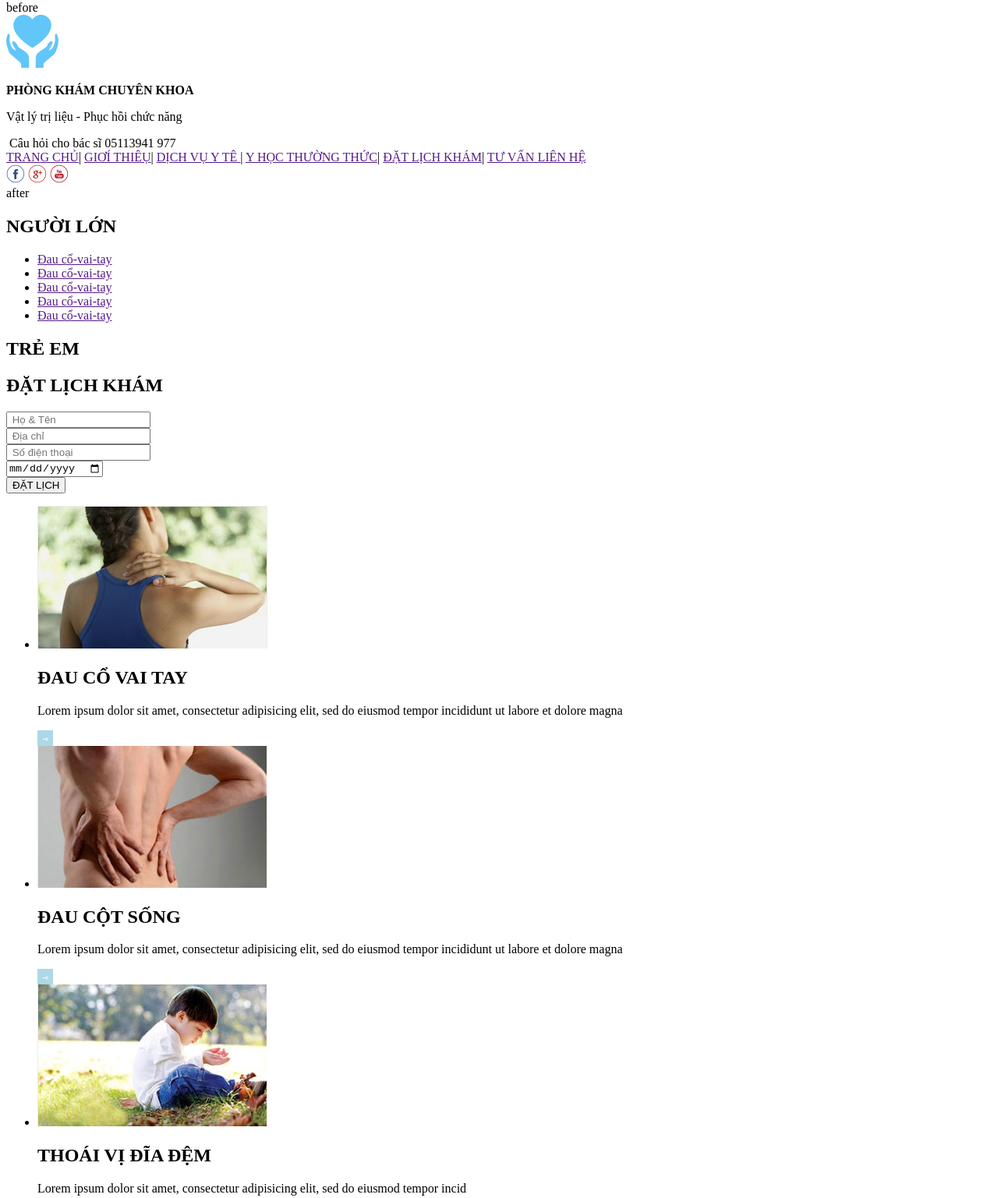
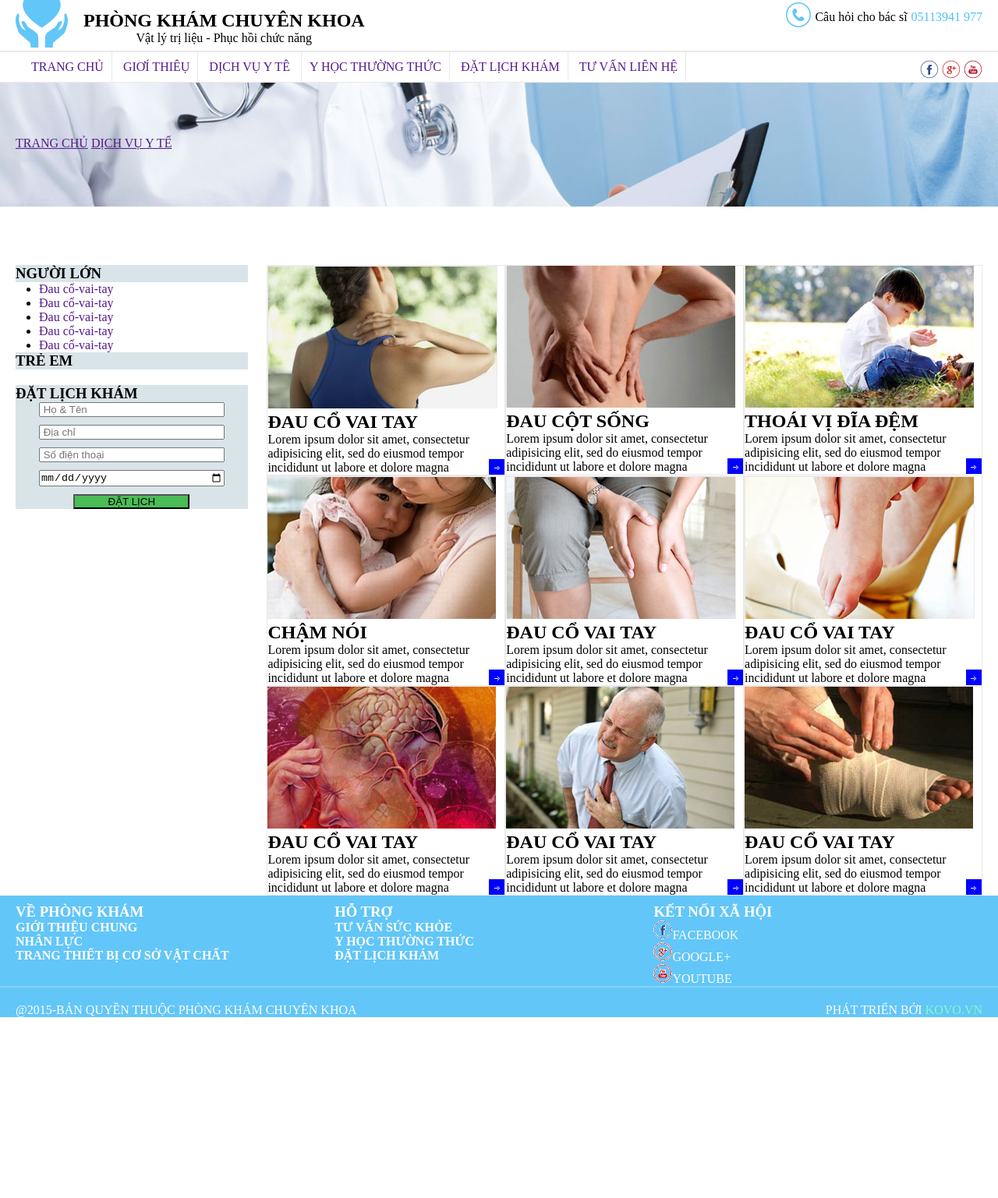
Before and after one commit to at-phuongdo/FE, a plain HTML site: page Project/template/index.html in a window 1280 px wide. Shown: the part 7-1544 px from the top of the page at 78% size. After the commit the page ends 1312 px from the top, so only its background shows below. Drawn offline with Linux system fonts and the light colour scheme.

Commit message:
Update style.css

```diff
--- a/Project/css/style.css
+++ b/Project/css/style.css
@@ -1,23 +1,185 @@
-/*.container{
+*{
+	box-sizing: border-box;
+	padding: 0;
+	margin: 0;
+}
+.clear-fix::after{
+	content: "";
+	display: table;
+	clear: both;
+
+}
+.container {
 	max-width: 1240px;
 	position: relative;
-	margin-left: auto;
-	margin-right: auto;
+	/*margin-left: auto;
+	margin-right: auto;*/
+	margin: 0 auto;
 }
 
-.banner{
+.top-left {
+	float: left;
+
+
+}
+
+.top-item {
+	float: left;
+	margin-left: 20px;
+	margin-top: 20px;
+	text-align: center;
+}
+
+.top-right {
+	width: auto;
+	float: right;
+}
+.top-right a {
+	float: left;
+	margin-top: 10px;
+}
+.top-right p {
+	float: left;
+	margin-left: 5px;
+	margin-top: 20px;
+}
+
+
+.navbar {
+	float: left;
+	padding: 10px;
+}
+
+.navbar a {
+	padding: 10px;
+	border-right: 1px solid #e9e9e9;
+}
+
+.navbar a:link {
+	text-decoration: none;
+
+}
+
+.navbar a:hover {
+	color: blue;
+}
+
+
+.social {
+	float: right;
+	margin-top: 10px;
+}
+
+
+.banner {
 	background-image: url(../images/banner.jpg);
-	height: 164px;
+	height: 160px;
 	width: 100%;
 }
-.header{
+
+main {
+	margin-top: 75px;
+}
+
+.sidebar-left {
+	width: 24%;
 	float: left;
-}*/
- header::before{
- 	content: 'before';
+	margin-right: 2%
+}
 
+.human {
+	background-color: #d9e4e9;
+}
+
+.list-pro {
+	margin-left: 30px;
+}
+
+.list-pro a:link {
+	text-decoration: none;
+}
+
+.form {
+	background-color: #d9e4e9;
+	margin-top: 20px;
+	margin-bottom: 20px;
+
+}
+
+
+input {
+	width: 80%;
+	margin-left: 30px;
+	margin-bottom: 10px;
+}
+
+.submit_btn {
+	width: 50%;
+	margin: auto 25%;
+	background-color: #4bbc56;
+}
+.news {
+	width: 74%;
+	float: right;
+}
+.news-list li {
+	list-style-type: none;
+	width: 33.33%;
+	float: left;
+	/*display: inline-block;*/
+	/*margin-left: 2%;*/
+}
+
+.arrow {
+	position: absolute;
+	right: 0;
+	bottom: 0;
+	height:20px;
+	width:20px;
+	background-color: blue;
+	text-align: center;
+}
+
+.bottem {
+ 	width: 33%;
+ 	float: left;
+ 	margin-top: 10px;
  }
- header::after{
- 	content: 'after';
 
+ .news-list .item:nth-child(3n+1) {
+	clear: left;
  }
+ .item {
+ 	position: relative;
+ 	border: 1px solid #e9e9e9;
+ }
+
+ footer {
+ 	background-color: #62c6f8;
+ 	color: white;
+ }
+ footer li {
+	list-style-type: none;
+ }
+
+ footer a {
+ 	color: white;
+ 	text-decoration: none;
+ }
+
+ .bottom img {
+ 	margin-top: 10px;
+ }
+
+ .signa {
+ 	margin: 20px 0 ;
+ }
+
+
+ .signa-left {
+ 	float: left;
+ }
+
+ .signa-right {
+ 	float: right;
+ }
--- a/Project/template/index.html
+++ b/Project/template/index.html
@@ -7,144 +7,148 @@
 </head>
 <body>
 	<header>
-		<div class="container">
-			<div class="header_left">
+		<div class="container clear-fix">
+			<div class="top-left">
 				<a href="#"><img src="../images/logo.png"></a>
-				<div class="header_item">
-					<p><b>PHÒNG KHÁM CHUYÊN KHOA  </b></p>
+			</div>
+			<div class="top-item">
+				<h2><b>PHÒNG KHÁM CHUYÊN KHOA  </b></h2>
 				<p> Vật lý trị liệu - Phục hồi chức năng</p>
-
+			</div>
+			<div class="top-right">
+				<a href="#"><img src="../images/icon-phone.png"></a>
+				<p>Câu hỏi cho bác sĩ</p>
+				<p><font color="#4cc1fc">05113941 977</font></p>
 			</div>
 		</div>
-			<div class="header_right">
-				<a href="#"><img src=""></a>
-				Câu hỏi cho bác sĩ
-				05113941 977
-			</div>
-		</div>
-
+		<hr color="#e9e9e9"/>
 		<div>
-			<div class="container">
-				<nav>
-					<a href="">TRANG CHỦ</a>|
-					<a href="">GIƠÍ THIÊỤ</a>|
-					<a href="">DỊCH VỤ Y TÊ </a>|
-					<a href="">Y HỌC THƯỜNG THỨC</a>|
-					<a href="">ĐẶT LỊCH KHÁM</a>|
+			<div class="container clear-fix">
+				<nav class="navbar">
+					<a href="">TRANG CHỦ</a>
+					<a href="">GIƠÍ THIÊỤ</a>
+					<a href="">DỊCH VỤ Y TÊ </a>
+					<a href="">Y HỌC THƯỜNG THỨC</a>
+					<a href="">ĐẶT LỊCH KHÁM</a>
 					<a href=""> TƯ VẤN LIÊN HỆ</a>
-
+				</nav>
 				<div class = "social">
 					<a href=""><img src="../images/icon-facebook.png"></a>
 					<a href=""><img src="../images/google.png"></a>
 					<a href=""><img src="../images/icon-youtube.png"></a>
 				</div>
-				</nav>
 			</div>
 			<div class ="banner">
-				<a href=""></a>
-				<a href=""></a>
+				<div class="container">
+					<p style="padding-top: 70px">
+						<a href="">TRANG CHỦ</a>
+						<a href="">DỊCH VỤ Y TẾ </a>
+					</p>
+				</div>
 			</div>
 		</div>
 
 	</header>
 	<main>
-		<div class="container">
-			<aside>
-				<div>
-					<h2>NGƯỜI LỚN</h2>
-					<ul>
+		<div class="container clear-fix">
+			<aside class="sidebar-left">
+				<div class="sidebar-head">
+					<div class="human"><h3>NGƯỜI LỚN</h3></div>
+					<ul class="list-pro">
 						<li><a href="">Đau cổ-vai-tay</a></li>
 						<li><a href="">Đau cổ-vai-tay</a></li>
 						<li><a href="">Đau cổ-vai-tay</a></li>
 						<li><a href="">Đau cổ-vai-tay</a></li>
 						<li><a href="">Đau cổ-vai-tay</a></li>
 					</ul>
-					<h2>TRẺ EM </h2>
+					<div  class="human">
+						<h3>TRẺ EM </h3>
+					</div>
 
 				</div>
-				<form>
-					<h1>ĐẶT LỊCH KHÁM</h1>
+				<div class="form">
+					<form >
+						<h3>ĐẶT LỊCH KHÁM</h3>
 						<input type="text" name="" placeholder=" Họ & Tên"><br>
 						<input type="text" name="" placeholder=" Địa chỉ"><br>
 						<input type="text" name="" placeholder=" Số điện thoại"><br>
 						<input type="date" name="" placeholder=" Thời gian"><br>
-					<input type="submit" value="ĐẶT LỊCH" >
+						<input class="submit_btn" type="submit" value="ĐẶT LỊCH" >
 					</form>
+				</div>
 			</aside>
-			<div>
-				<ul>
-					<li>
+			<div class = news>
+				<ul class="news-list">
+					<li class="item">
 						<img src="../images/new-1.jpg">
 						<h2>ĐAU CỔ VAI TAY</h2>
 						<p>Lorem ipsum dolor sit amet, consectetur adipisicing elit, sed do eiusmod tempor incididunt ut labore et dolore magna</p>
-						<div style="height:20px;width:20px;background-color: lightblue;text-align: center;">
+						<div class="arrow">
 							<a href=""><img src="../images/arrow_right.png" ></a>
 						</div>
 
 					</li>
-					<li>
+					<li class="item">
 						<img src="../images/new-2.jpg">
 						<h2>ĐAU CỘT SỐNG</h2>
 						<p>Lorem ipsum dolor sit amet, consectetur adipisicing elit, sed do eiusmod tempor incididunt ut labore et dolore magna</p>
-						<div style="height:20px;width:20px;background-color: lightblue;text-align: center;">
+						<div class="arrow">
 							<a href=""><img src="../images/arrow_right.png" ></a>
 						</div>
 					</li>
-					<li>
+					<li class="item">
 						<img src="../images/new-3.jpg">
 						<h2>THOÁI VỊ ĐĨA ĐỆM</h2>
-						<p>Lorem ipsum dolor sit amet, consectetur adipisicing elit, sed do eiusmod tempor incid</p>
-						<div style="height:20px;width:20px;background-color: lightblue;text-align: center;">
+						<p>Lorem ipsum dolor sit amet, consectetur adipisicing elit, sed do eiusmod tempor incididunt ut labore et dolore magna</p>
+						<div class="arrow">
 							<a href=""><img src="../images/arrow_right.png" ></a>
 						</div>
 					</li>
-					<li>
+					<li class="item">
 						<img src="../images/new-4.jpg">
 						<h2>CHẬM NÓI</h2>
 						<p>Lorem ipsum dolor sit amet, consectetur adipisicing elit, sed do eiusmod tempor incididunt ut labore et dolore magna</p>
-						<div style="height:20px;width:20px;background-color: lightblue;text-align: center;">
+						<div class="arrow">
 							<a href=""><img src="../images/arrow_right.png" ></a>
 						</div>
 					</li>
-					<li>
+					<li class="item">
 						<img src="../images/new-5.jpg">
 						<h2>ĐAU CỔ VAI TAY</h2>
 						<p>Lorem ipsum dolor sit amet, consectetur adipisicing elit, sed do eiusmod tempor incididunt ut labore et dolore magna</p>
-						<div style="height:20px;width:20px;background-color: lightblue;text-align: center;">
+						<div class="arrow">
 							<a href=""><img src="../images/arrow_right.png" ></a>
 						</div>
 					</li>
-					<li>
+					<li class="item">
 						<img src="../images/new-6.jpg">
 						<h2>ĐAU CỔ VAI TAY</h2>
 						<p>Lorem ipsum dolor sit amet, consectetur adipisicing elit, sed do eiusmod tempor incididunt ut labore et dolore magna</p>
-						<div style="height:20px;width:20px;background-color: lightblue;text-align: center;">
+						<div class="arrow">
 							<a href=""><img src="../images/arrow_right.png" ></a>
 						</div>
 					</li>
-					<li>
+					<li class="item">
 						<img src="../images/new-7.jpg">
 						<h2>ĐAU CỔ VAI TAY</h2>
 						<p>Lorem ipsum dolor sit amet, consectetur adipisicing elit, sed do eiusmod tempor incididunt ut labore et dolore magna</p>
-						<div style="height:20px;width:20px;background-color: lightblue;text-align: center;">
+						<div class="arrow">
 							<a href=""><img src="../images/arrow_right.png" ></a>
 						</div>
 					</li>
-					idunt ut labore et dolore magna</p>
-				</li>
-				<li>
+					<li class="item">
 						<img src="../images/new-8.jpg">
 						<h2>ĐAU CỔ VAI TAY</h2>
 						<p>Lorem ipsum dolor sit amet, consectetur adipisicing elit, sed do eiusmod tempor incididunt ut labore et dolore magna</p>
-					<div style="height:20px;width:20px;background-color: lightblue;text-align: center;">
+						<div class="arrow">
 							<a href=""><img src="../images/arrow_right.png" ></a>
 						</div>
 					</li>
-				<li>
+					<li class="item">
 						<img src="../images/new-9.jpg">
 						<h2>ĐAU CỔ VAI TAY</h2>
 						<p>Lorem ipsum dolor sit amet, consectetur adipisicing elit, sed do eiusmod tempor incididunt ut labore et dolore magna</p>
-					<div style="height:20px;width:20px;background-color: lightblue;text-align: center;">
+						<div class="arrow">
 							<a href=""><img src="../images/arrow_right.png" ></a>
 						</div>
 					</li>
@@ -156,37 +160,41 @@
 
 	</main>
 	<footer>
-	<div class="container">
-		<div>
-			<h2> VỀ PHÒNG KHÁM</h2>
+		<div class="container clear-fix">
+			<div class= "bottem">
+				<h3> VỀ PHÒNG KHÁM</h3>
 				<ul>
-				<li>GIỚI THIỆU CHUNG</li>
-				<li>NHÂN LỰC</li>
-				<li>TRANG THIẾT BỊ CƠ SỞ VẬT CHẤT</li>
+					<li><h4>GIỚI THIỆU CHUNG</h4></li>
+					<li><h4>NHÂN LỰC</h4></li>
+					<li><h4>TRANG THIẾT BỊ CƠ SỞ VẬT CHẤT</h4></li>
 				</ul>
 			</div>
-		<div>
-			<h2> HỖ TRỢ</h2>
+			<div class = "bottem">
+				<h3> HỖ TRỢ</h3>
 				<ul>
-				<li>TƯ VẤN SỨC KHỎE</li>
-				<li>Y HỌC THƯỜNG THỨC</li>
-				<li>ĐẶT LỊCH KHÁM</li>
+					<li><h4>TƯ VẤN SỨC KHỎE</h4></li>
+					<li><h4>Y HỌC THƯỜNG THỨC</h4></li>
+					<li><h4>ĐẶT LỊCH KHÁM</h4></li>
 				</ul>
 			</div>
-		<div>
-			<h2> KẾT NỐI XÃ HỘI</h2>
+			<div class = "bottem">
+				<h3> KẾT NỐI XÃ HỘI</h3>
 				<ul>
-				<li><a href=""><img src="../images/icon-facebook.png">FACEBOOK</a></li>
-				<li><a href=""><img src="../images/google.png">GOOGLE+</a></li>
-				<li><a href=""><img src="../images/icon-youtube.png">YOUTUBE</a></li>
+					<li><a href=""><img src="../images/facebook.png">FACEBOOK</a></li>
+					<li><a href=""><img src="../images/igoogle.png">GOOGLE+</a></li>
+					<li><a href=""><img src="../images/youtube.png">YOUTUBE</a></li>
 
 				</ul>
 			</div>
 		</div>
-	<div>
-		<p>@2015-BẢN QUYỀN THUỘC PHÒNG KHÁM CHUYÊN KHOA</p>
-		<p>PHÁT TRIỂN BỞI KOVO.VN</p>
+		<hr color="#81d1f9"/>
+		<div class="container clear-fix">
+			<div class="signa">
+				<p class="signa-left">@2015-BẢN QUYỀN THUỘC PHÒNG KHÁM CHUYÊN KHOA</p>
+				<p class="signa-right">PHÁT TRIỂN BỞI <font color="#84fbc3">KOVO.VN</font></p>
 			</div>
+		</div>
+
 	</footer>
 
 
```
Also changed, not shown: Project/images/facebook.png (added), Project/images/igoogle.png (added), Project/images/youtube.png (added). Lines whose indentation alone changed are shown as unchanged.
